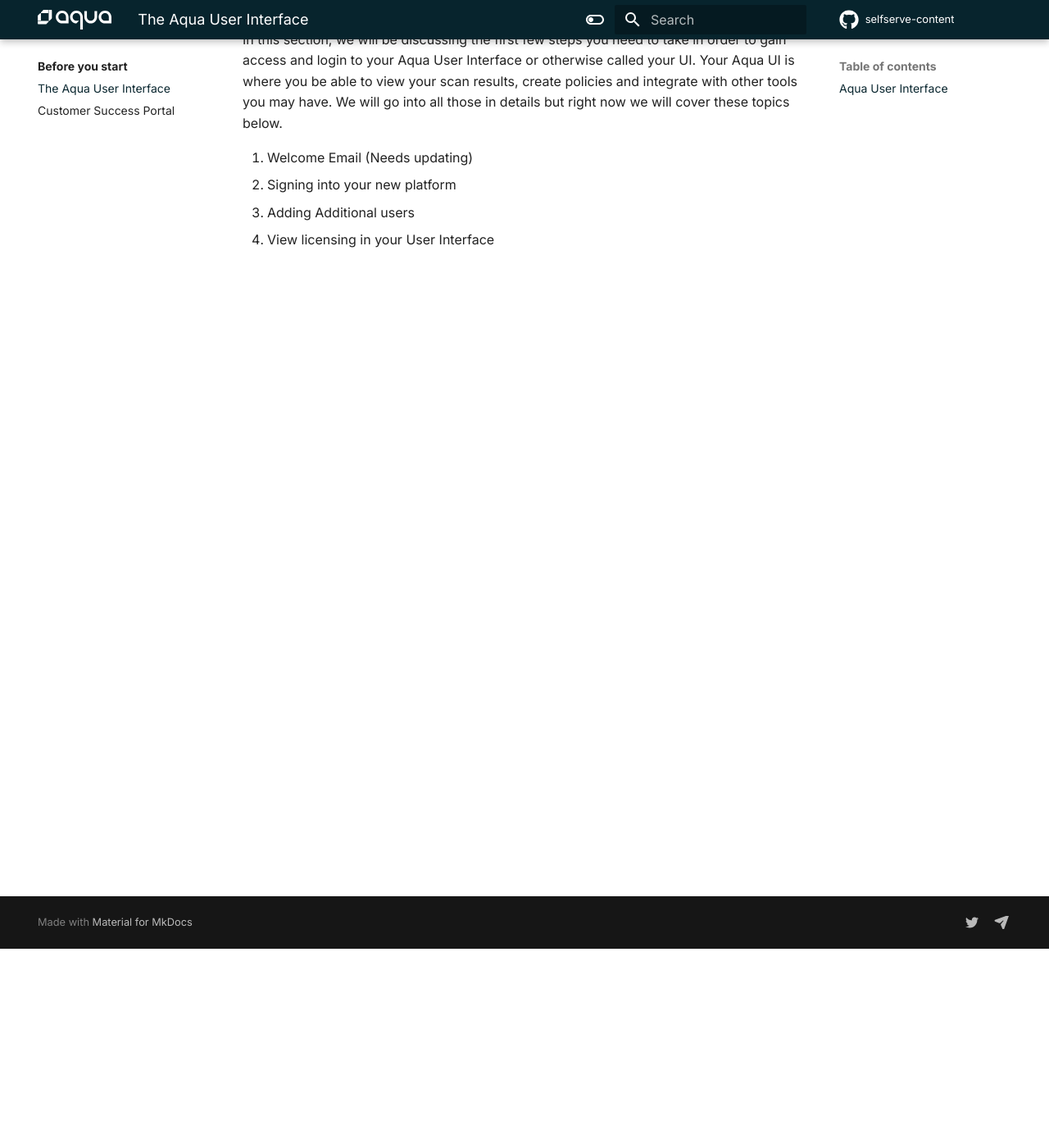
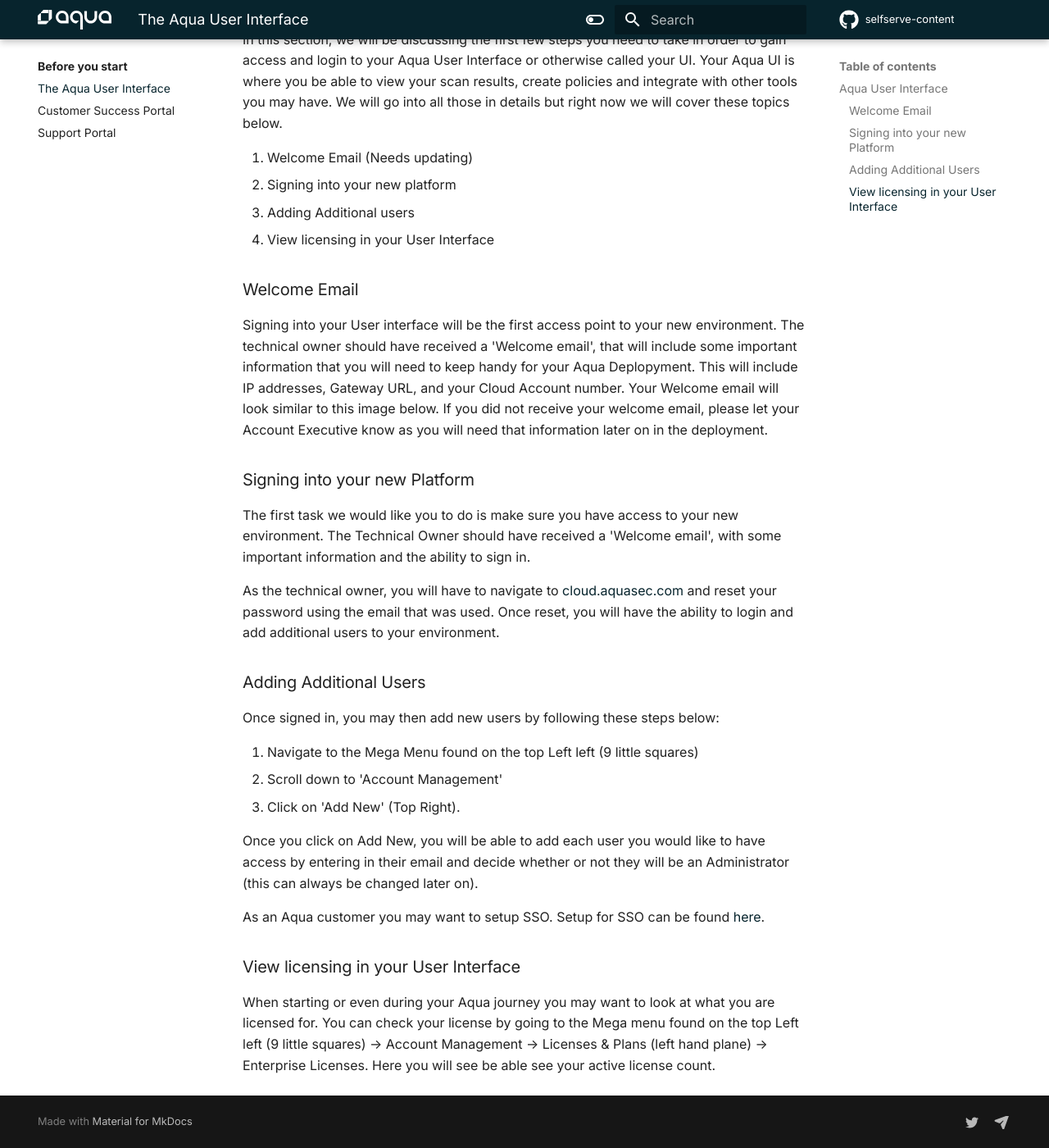
Before and after one commit to kenmccann/self-service, an MkDocs documentation site: the page built from docs/before/userinterface.md, in a window 1280 px wide and 1400 px high, scrolled down 243 px. Shown: the whole window at 82% size. Built offline with MkDocs 1.6.1 and Material for MkDocs 9.7.7, drawn with Linux system fonts in a browser that asks for light colours; a script that is not in the unit is left out; comment, search, counter and statistics services are not loaded.

Commit message:
added support portal page & added it to navigation

```diff
--- a/docs/before/userinterface.md
+++ b/docs/before/userinterface.md
@@ -6,3 +6,30 @@ In this section, we will be discussing the first few steps you need to take in o
 2.	Signing into your new platform
 3.	Adding Additional users
 4.	View licensing in your User Interface
+
+### Welcome Email
+
+Signing into your User interface will be the first access point to your new environment. The technical owner should have received a 'Welcome email', that will include some important information that you will need to keep handy for your Aqua Deplopyment. This will include IP addresses, Gateway URL, and your Cloud Account number. Your Welcome email will look similar to this image below. If you did not receive your welcome email, please let your Account Executive know as you will need that information later on in the deployment.
+
+### Signing into your new Platform
+
+The first task we would like you to do is make sure you have access to your new environment. The Technical Owner should have received a 'Welcome email', with some important information and the ability to sign in.
+
+As the technical owner, you will have to navigate to [cloud.aquasec.com](cloud.aquasec.com) and reset your password using the email that was used. Once reset, you will have the ability to login and add additional users to your environment.
+
+### Adding Additional Users
+
+Once signed in, you may then add new users by following these steps below:
+
+ 1. Navigate to the Mega Menu found on the top Left left (9 little squares)
+ 2. Scroll down to 'Account Management'
+ 3. Click on 'Add New' (Top Right).
+
+
+Once you click on Add New, you will be able to add each user you would like to have access by entering in their email and decide whether or not they will be an Administrator (this can always be changed later on).
+
+As an Aqua customer you may want to setup SSO. Setup for SSO can be found [here](https://support.aquasec.com/support/solutions/articles/16000111637-saml-setup-instructions).
+
+### View licensing in your User Interface
+
+When starting or even during your Aqua journey you may want to look at what you are licensed for. You can check your license by going to the Mega menu found on the top Left left (9 little squares) -> Account Management -> Licenses & Plans (left hand plane) -> Enterprise Licenses. Here you will see be able see your active license count.
--- a/mkdocs.yml
+++ b/mkdocs.yml
@@ -57,6 +57,7 @@ nav:
     - Introduction: before/index.md
     - The Aqua User Interface: before/userinterface.md
     - Customer Success Portal: before/successportal.md
+    - Support Portal: before/supportportal.md
   - The Guided Path:
     - path/index.md
   - Platform Setup:
```
Also changed, not shown: docs/before/supportportal.md (added, +10 -0 lines).
